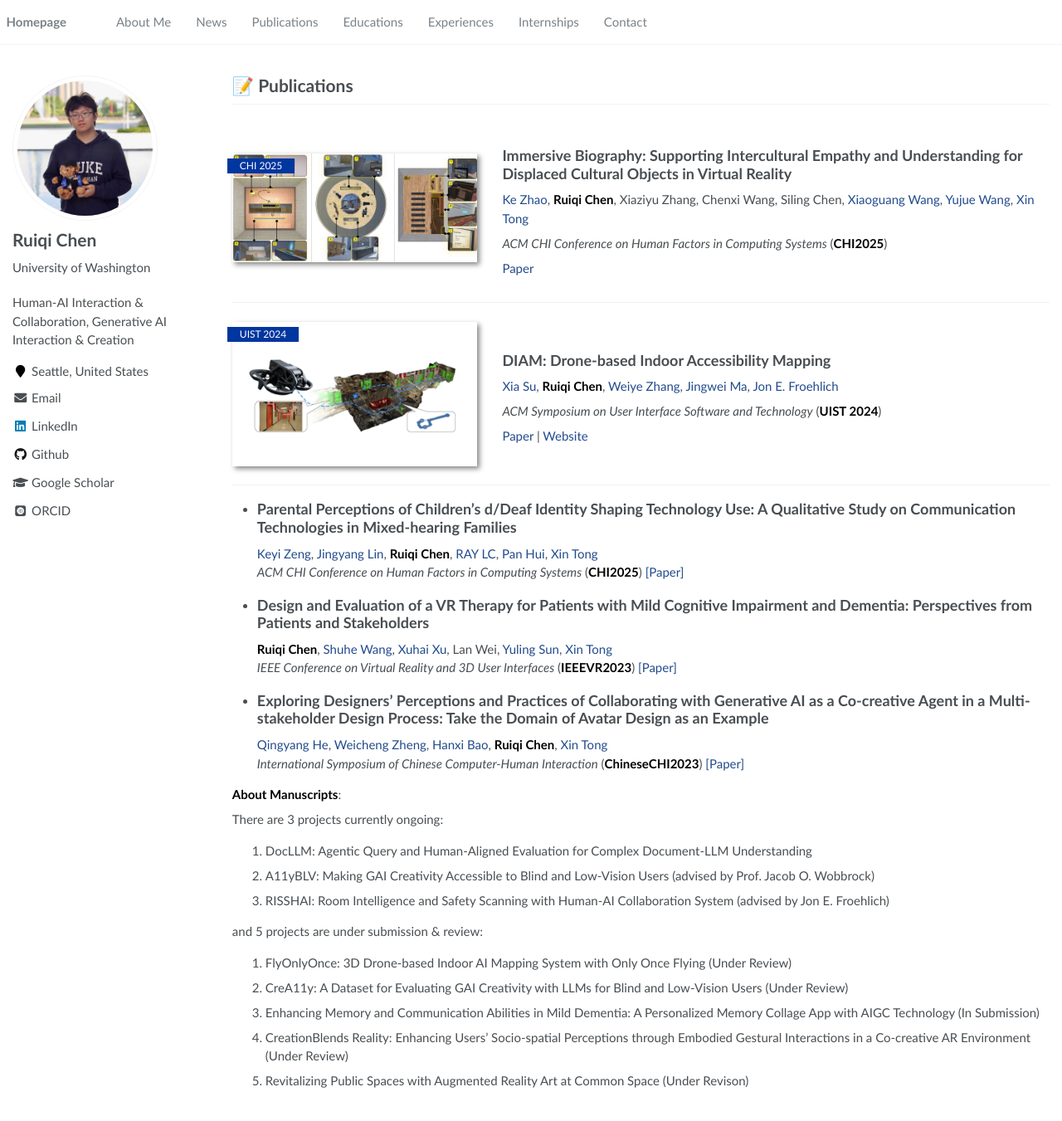
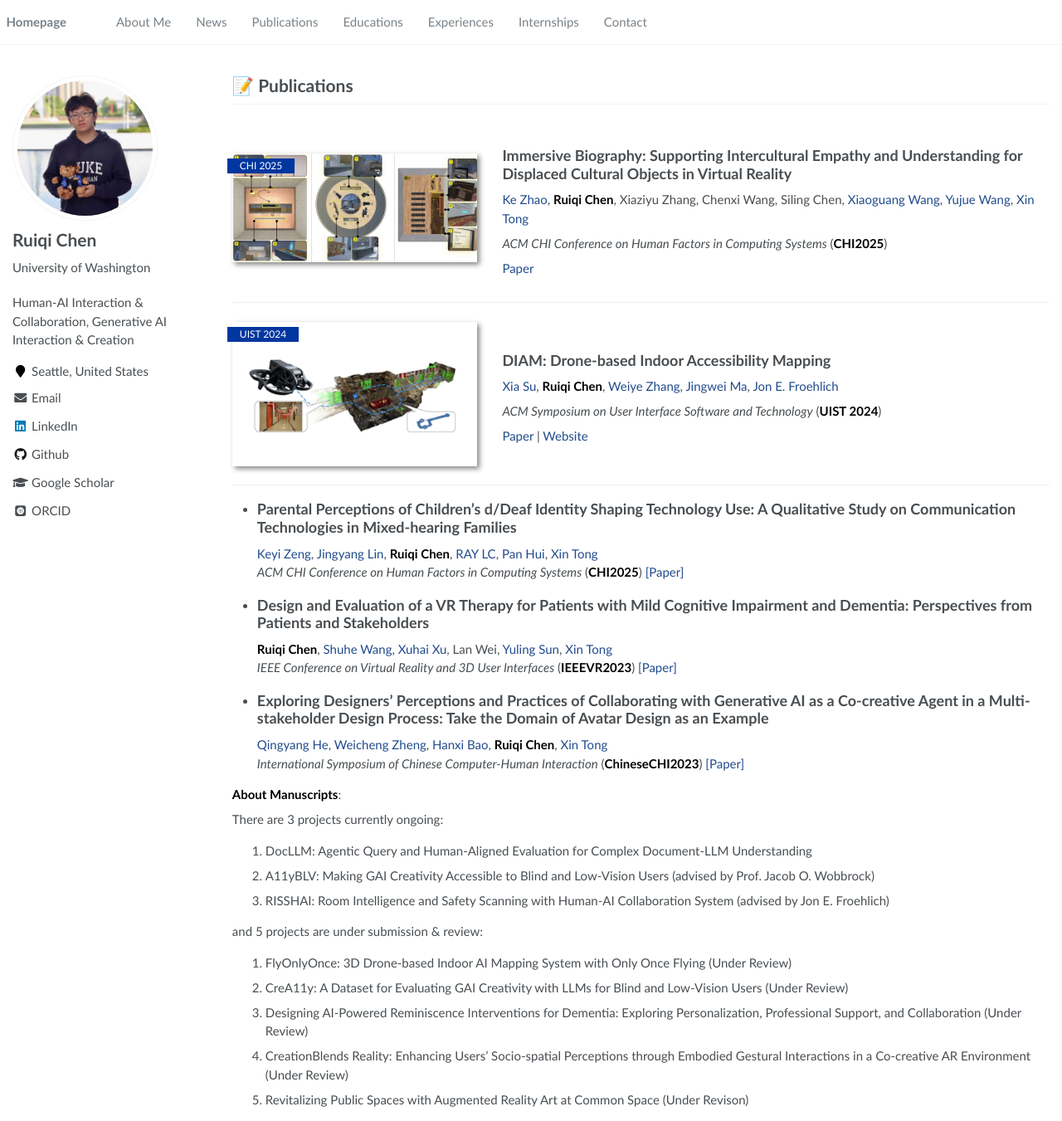
Before and after one commit to Ruiqi-Chen-0216/Ruiqi-Chen-0216.github.io, a Jekyll site: the page built from _pages/publications.md, in a window 1280 px wide and 1351 px high. Shown: the whole window at 83% size. Built offline with Jekyll 4.4.1, drawn with Linux system fonts in a browser that asks for light colours; some web fonts are replaced.

Commit message:
Update publications.md

```diff
--- a/_pages/publications.md
+++ b/_pages/publications.md
@@ -72,7 +72,7 @@ There are 3 projects currently ongoing:
 and 5 projects are under submission & review:
 1. FlyOnlyOnce: 3D Drone-based Indoor AI Mapping System with Only Once Flying (Under Review)
 2. CreA11y: A Dataset for Evaluating GAI Creativity with LLMs for Blind and Low-Vision Users (Under Review)
-3. Enhancing Memory and Communication Abilities in Mild Dementia: A Personalized Memory Collage App with AIGC Technology (In Submission)
+3. Designing AI-Powered Reminiscence Interventions for Dementia: Exploring Personalization, Professional Support, and Collaboration (Under Review)
 4. CreationBlends Reality: Enhancing Users' Socio-spatial Perceptions through Embodied Gestural Interactions in a Co-creative AR Environment (Under Review)
 5. Revitalizing Public Spaces with Augmented Reality Art at Common Space (Under Revison)
 
```
